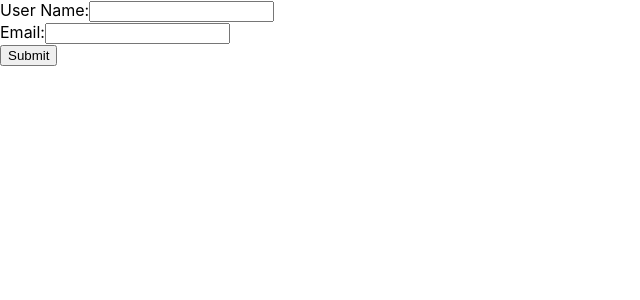
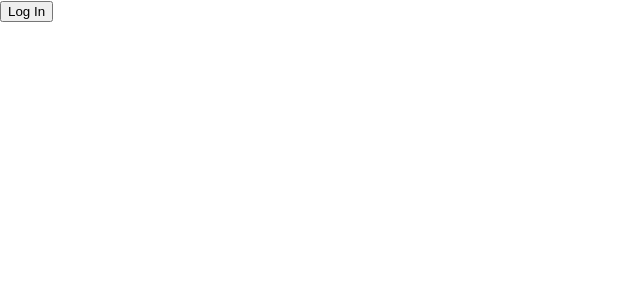
Before and after one commit to veerabrahmam952/react, a React (Create React App) app in the folder my-batch2/: page /dashboard in a window 1280 px wide. Shown: the top 300 px of the page, without its empty margins (0-640 px from the left). Built offline with nearby package versions, Linux system fonts and the light colour scheme.

Commit message:
Testing in React

```diff
--- a/my-batch2/src/App.js
+++ b/my-batch2/src/App.js
@@ -26,6 +26,7 @@ import UseCallBack from './Components/Memoization/UseCallback';
 import { lazy, Suspense } from 'react';
 import { Link, useLocation  } from "react-router-dom";
 import ReactHookForm from './Components/Validations/ReactHookForm';
+import {LoginButton, LoginWithProps} from './Components/TestCases/LoginButton';
 
 
 function delayForDemo(promise) {
@@ -103,7 +104,9 @@ function App() {
       </Routes>
     </Suspense> */}
     {/* <HtmlForm /> */}
-    <ReactHookForm />
+    {/* <ReactHookForm /> */}
+    {/* <LoginButton /> */}
+    <LoginWithProps isLoggedIn={false}/>
     </>
   );
 }
--- /dev/null
+++ b/my-batch2/src/Components/TestCases/LoginButton.js
@@ -0,0 +1,23 @@
+import React from 'react';
+
+function LoginButton() {
+    const [isLoggedIn, setIsLoggedIn] = React.useState(false);
+
+    const handleOnclick = ()=> {
+        setIsLoggedIn(!isLoggedIn);
+    }
+    return(
+        <>
+        <button onClick={handleOnclick}> {isLoggedIn ? 'Log Out' : 'Log In'}</button>
+        </>
+    )
+}
+
+function LoginWithProps({isLoggedIn}) {
+    return (
+        <button> {isLoggedIn ? 'Log Out' : 'Log In'}</button>
+    )
+}
+
+
+export  {LoginButton, LoginWithProps};
```
Also changed, not shown: 2 other files (tests, documents, lock files or other folders).
